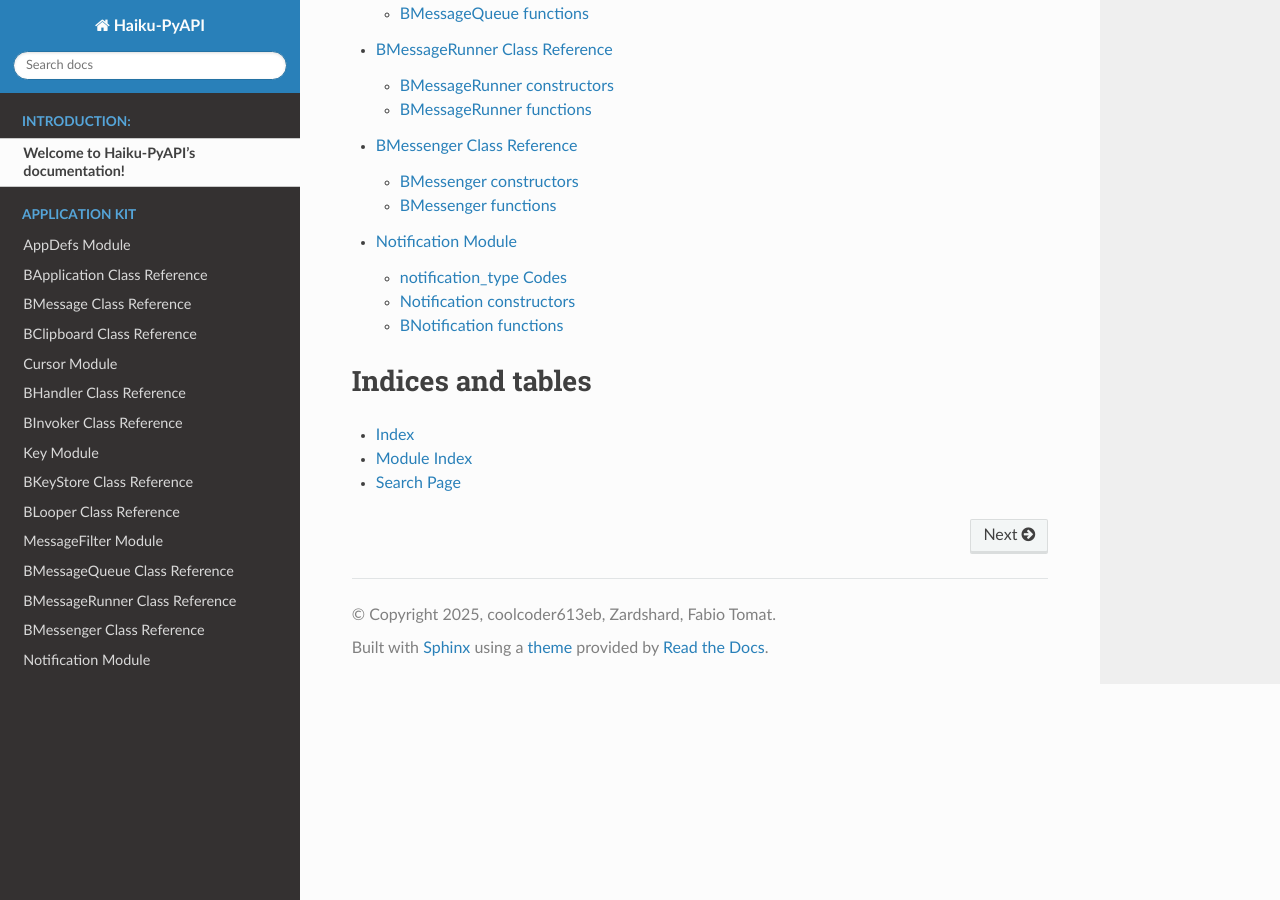
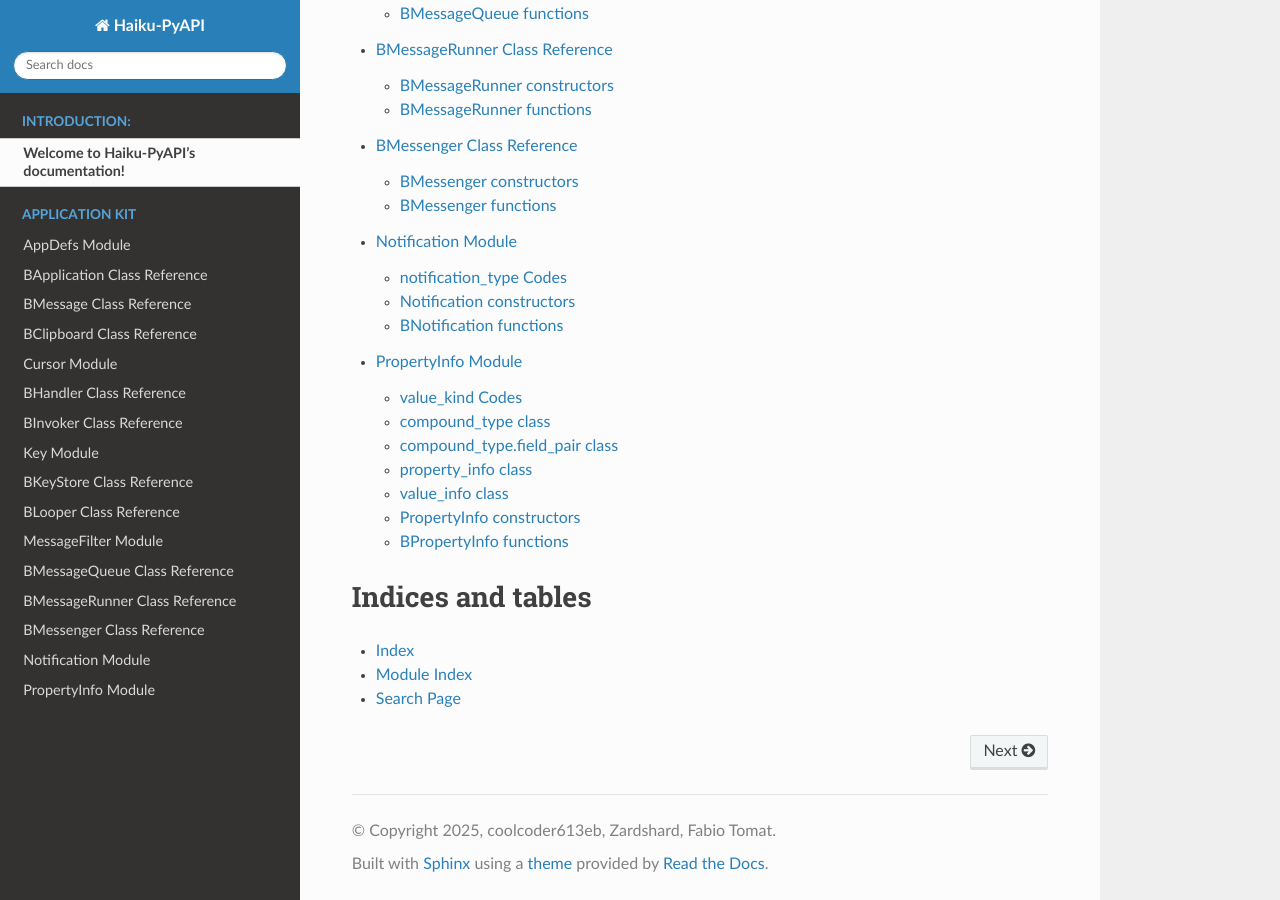
Before and after one commit to coolcoder613eb/Haiku-PyAPI, a Sphinx documentation site: the page built from docs/source/index.rst, in a window 1280 px wide and 900 px high, scrolled down 1815 px. Built offline with Sphinx 7.4.7 and the Read the Docs theme 3.1.0, drawn with Linux system fonts in a browser that asks for light colours; some of the changed lines change nothing that is shown.

Commit message:
add PropertyInfo documentation

```diff
--- a/docs/source/index.rst
+++ b/docs/source/index.rst
@@ -40,6 +40,7 @@ Documentation by Kits
    messagerunner
    messenger
    notification
+   propertyinfo
 
 .. toctree::
    :maxdepth: 2
--- /dev/null
+++ b/docs/source/propertyinfo.rst
@@ -0,0 +1,64 @@
+PropertyInfo Module
+===================
+This module provides bindings for class BPropertyInfo, value_kind constants,  compound_type struct with its field_pair struct, property_info struct and value_info struct defined in Haiku's Application Kit, specifically from the ``<app/PropertyInfo.h>`` header.
+
+value_kind Codes
+-----------------
+.. autoclass:: Be.PropertyInfo.value_kind
+   :members:
+   :undoc-members:
+
+compound_type class
+--------------------
+.. autoclass:: Be.PropertyInfo.compound_type
+   :members:
+   :undoc-members:
+   :show-inheritance:
+
+compound_type.field_pair class
+-------------------------------
+.. autoclass:: Be.PropertyInfo.field_pair
+   :members:
+   :undoc-members:
+   :show-inheritance:
+
+
+property_info class
+--------------------
+.. autoclass:: Be.PropertyInfo.property_info
+   :members:
+   :undoc-members:
+   :show-inheritance:
+
+value_info class
+-----------------
+.. autoclass:: Be.PropertyInfo.value_info
+   :members:
+   :undoc-members:
+   :show-inheritance:
+
+
+PropertyInfo  constructors
+---------------------------
+.. rubric:: `Constructors`
+
+.. function:: BPropertyInfo(prop,value,freeOnDelete)
+
+   Initializes the object with the specified ``propertyInfo`` and ``valueInfo``.
+
+   :param prop: The properties array.
+   :type prop: property_info
+   :param value: The values array.
+   :type value: value_info
+   :param freeOnDelete: if ``True``, free the memory associated with ``propertyInfo`` and ``valueInfo`` when the object is destroyed.
+   :type freeOnDelete: bool
+
+
+BPropertyInfo functions
+--------------------------
+.. rubric:: `Functions`
+
+.. autoclass:: Be.BPropertyInfo
+   :members:
+   :undoc-members:
+   :show-inheritance:
```
